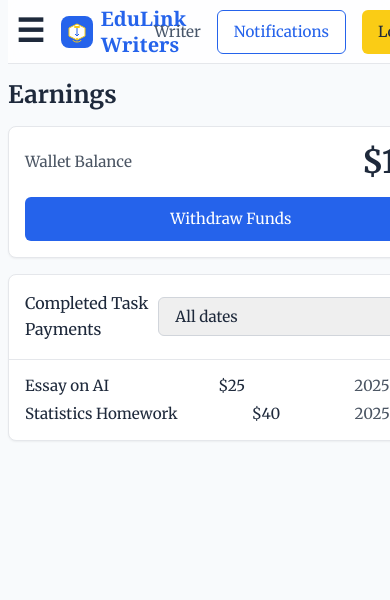
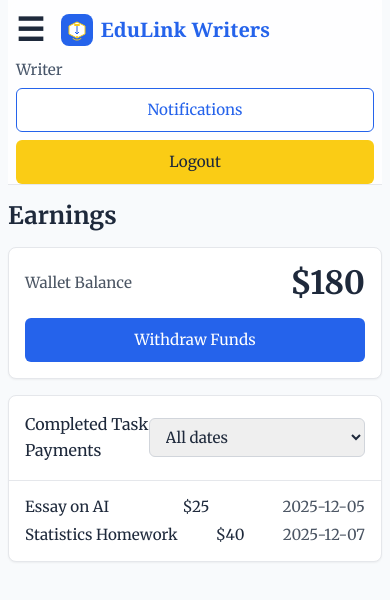
Before and after one commit to jamiljuma2/LOGIN, a React (Vite) app: page /writer/earnings in a window 390 px wide. Shown: the top 600 px of the page. Built offline with nearby package versions, Linux system fonts and the light colour scheme.

Commit message:
Fix Logout button visibility and header layout on mobile

```diff
--- a/src/layouts/AdminLayout.tsx
+++ b/src/layouts/AdminLayout.tsx
@@ -19,14 +19,14 @@ export default function AdminLayout() {
       <Sidebar title="Admin" items={items} mobileOpen={sidebarOpen} onClose={() => setSidebarOpen(false)} />
       <div className="flex-1 flex flex-col min-h-screen">
         <div className="mx-auto w-full max-w-screen-xl flex flex-col min-h-screen px-2 sm:px-4 md:px-8">
-          <header className="h-16 flex items-center justify-between border-b bg-white/80 backdrop-blur sticky top-0 z-10 px-2 sm:px-6">
+          <header className="flex flex-col gap-2 sm:flex-row sm:h-16 sm:items-center sm:justify-between border-b bg-white/80 backdrop-blur sticky top-0 z-10 px-2 sm:px-6 pt-2 sm:pt-0">
             <div className="flex items-center gap-2">
               {/* Mobile sidebar toggle button */}
               <button className="md:hidden mr-2 text-2xl min-h-[44px]" onClick={() => setSidebarOpen(true)} aria-label="Open main navigation sidebar" tabIndex={0}>☰</button>
               <img src="/edulink-logo.svg" alt="EduLink Writers Logo" className="w-8 h-8" />
               <span className="font-bold text-brand-500 font-serif text-lg">EduLink Writers</span>
             </div>
-            <div className="flex items-center gap-4">
+            <div className="flex flex-col gap-2 sm:flex-row sm:items-center sm:gap-4 w-full sm:w-auto">
               <span className="text-muted text-sm">Admin</span>
               <button className="btn btn-outline rounded-full px-3 py-1 min-h-[44px]">Notifications</button>
               <button className="btn btn-accent rounded-full px-3 py-1 min-h-[44px]">Logout</button>
--- a/src/layouts/StudentLayout.tsx
+++ b/src/layouts/StudentLayout.tsx
@@ -32,14 +32,14 @@ export default function StudentLayout() {
       <Sidebar title="Student" items={items} mobileOpen={sidebarOpen} onClose={() => setSidebarOpen(false)} />
       <div className="flex-1 flex flex-col min-h-screen">
         <div className="mx-auto w-full max-w-screen-xl flex flex-col min-h-screen px-2 sm:px-4 md:px-8">
-          <header className="h-16 flex items-center justify-between border-b bg-white/80 backdrop-blur sticky top-0 z-10 px-2 sm:px-6">
+          <header className="flex flex-col gap-2 sm:flex-row sm:h-16 sm:items-center sm:justify-between border-b bg-white/80 backdrop-blur sticky top-0 z-10 px-2 sm:px-6 pt-2 sm:pt-0">
             <div className="flex items-center gap-2">
               {/* Mobile sidebar toggle button */}
               <button className="md:hidden mr-2 text-2xl min-h-[44px]" onClick={() => setSidebarOpen(true)} aria-label="Open main navigation sidebar" tabIndex={0}>☰</button>
               <img src="/edulink-logo.svg" alt="EduLink Writers Logo" className="w-8 h-8" />
               <span className="font-bold text-brand-500 font-serif text-lg">EduLink Writers</span>
             </div>
-            <div className="flex items-center gap-4">
+            <div className="flex flex-col gap-2 sm:flex-row sm:items-center sm:gap-4 w-full sm:w-auto">
               <span className="text-muted text-sm">Student</span>
               <button className="btn btn-outline rounded-full px-3 py-1 min-h-[44px]" onClick={handleNotifications}>Notifications</button>
               <button className="btn btn-accent rounded-full px-3 py-1 min-h-[44px]" onClick={handleLogout}>Logout</button>
--- a/src/layouts/WriterLayout.tsx
+++ b/src/layouts/WriterLayout.tsx
@@ -29,14 +29,14 @@ export default function WriterLayout() {
       <Sidebar title="Writer" items={items} mobileOpen={sidebarOpen} onClose={() => setSidebarOpen(false)} />
       <div className="flex-1 flex flex-col min-h-screen">
         <div className="mx-auto w-full max-w-screen-xl flex flex-col min-h-screen px-2 sm:px-4 md:px-8">
-          <header className="h-16 flex items-center justify-between border-b bg-white/80 backdrop-blur sticky top-0 z-10 px-2 sm:px-6">
+          <header className="flex flex-col gap-2 sm:flex-row sm:h-16 sm:items-center sm:justify-between border-b bg-white/80 backdrop-blur sticky top-0 z-10 px-2 sm:px-6 pt-2 sm:pt-0">
             <div className="flex items-center gap-2">
               {/* Mobile sidebar toggle button */}
               <button className="md:hidden mr-2 text-2xl min-h-[44px]" onClick={() => setSidebarOpen(true)} aria-label="Open main navigation sidebar" tabIndex={0}>☰</button>
               <img src="/edulink-logo.svg" alt="EduLink Writers Logo" className="w-8 h-8" />
               <span className="font-bold text-brand-500 font-serif text-lg">EduLink Writers</span>
             </div>
-            <div className="flex items-center gap-4">
+            <div className="flex flex-col gap-2 sm:flex-row sm:items-center sm:gap-4 w-full sm:w-auto">
               <span className="text-muted text-sm">Writer</span>
               <button className="btn btn-outline rounded-full px-3 py-1 min-h-[44px]">Notifications</button>
               <button className="btn btn-accent rounded-full px-3 py-1 min-h-[44px]" onClick={handleLogout}>Logout</button>
```
